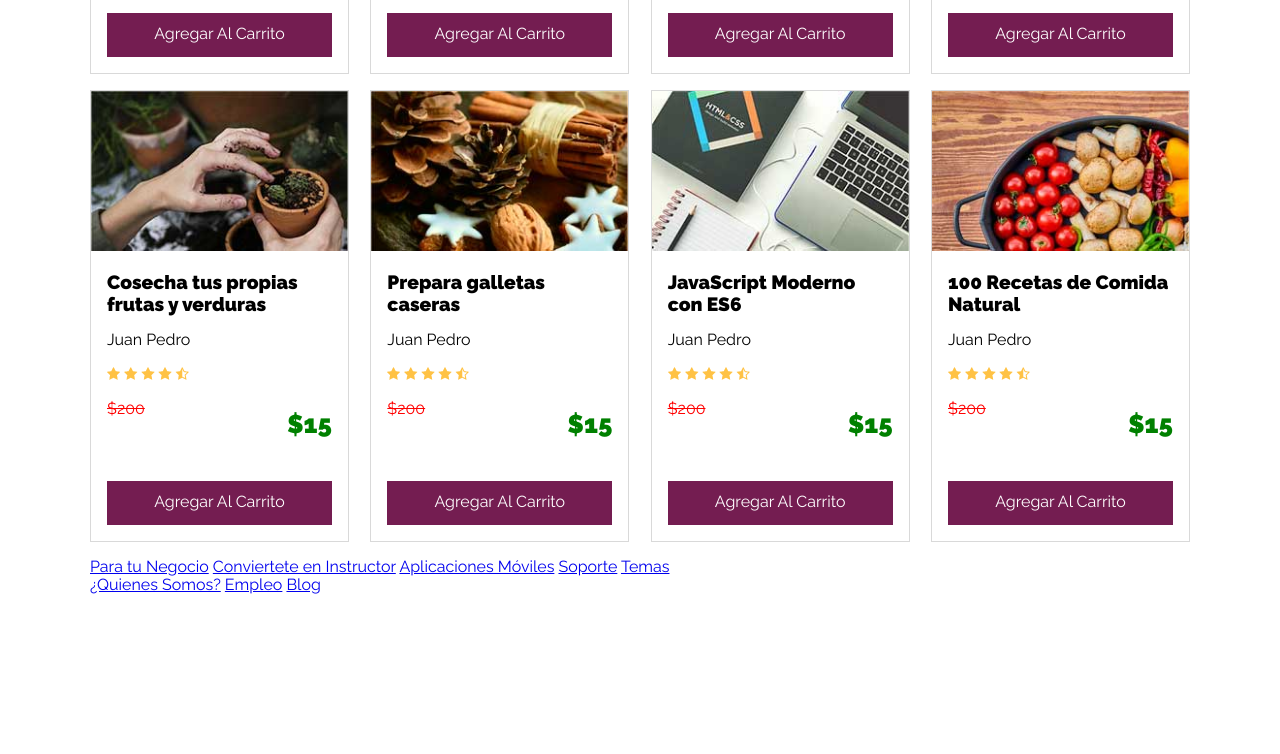
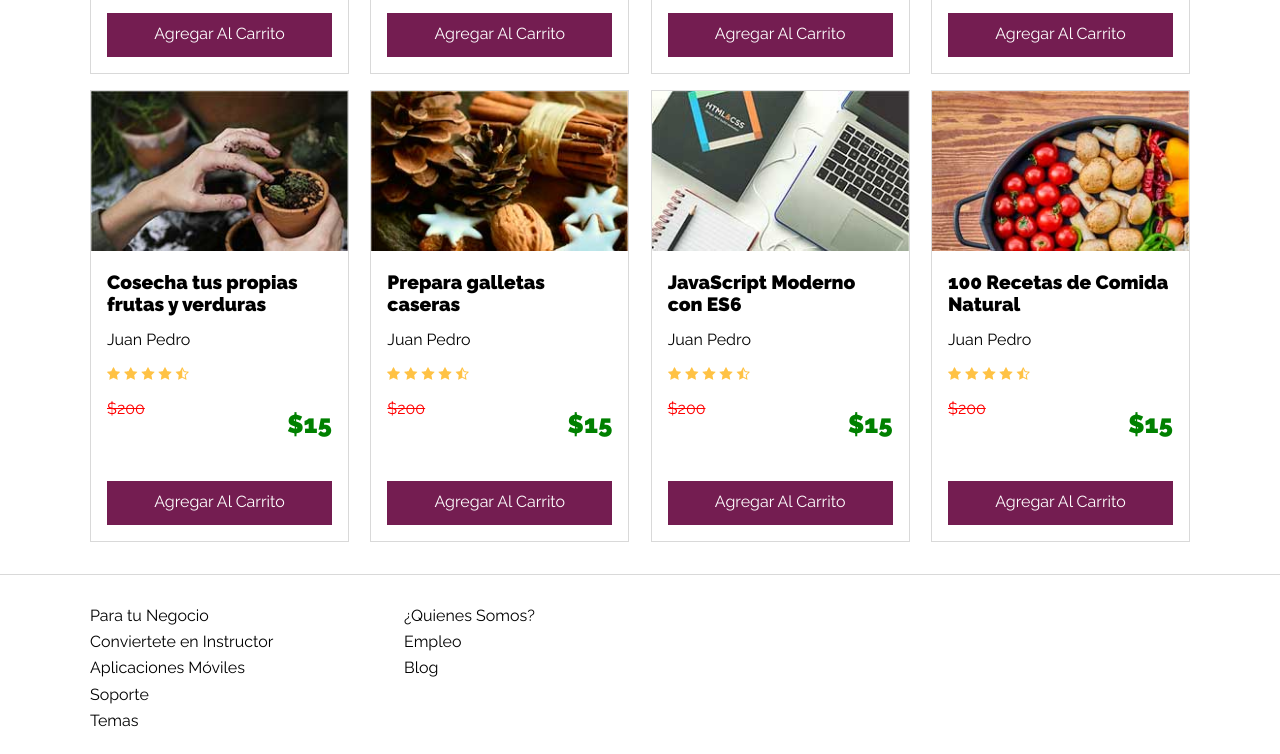
Before and after one commit to ojedam13/Universidad, a website: page index.html in a window 1280 px wide. Shown: the part 1519-2273 px from the top of the page. Before the commit the page ends 2113 px from the top, so only its background shows below. Drawn offline with nearby package versions, Linux system fonts and the light colour scheme.

Commit message:
fin del footer

```diff
--- a/scss/_variables.scss
+++ b/scss/_variables.scss
@@ -9,6 +9,7 @@ $secundario : #741d51;
 $terciario: #e44e52;
 $gris : #f2f2f2;
 $blanco : #fff;
+$negro : #000000;
 
 // Variables apra los tamaños de media queries
 
--- a/scss/app.scss
+++ b/scss/app.scss
@@ -203,3 +203,38 @@ body{
          @include boton($secundario);
      }
   }
+
+
+  .footer{
+      border-top: 1px solid darken($gris, 10);
+      margin-top: 1rem;
+      padding-top: 2rem;
+
+      .contenedor-footer{
+          display: flex;
+          flex-direction: column;
+
+          @include telefono(){
+              flex-direction: row;
+          }
+      }
+  }
+
+  .menu{
+     display: flex;
+     flex-direction: column;
+     margin-bottom: 1rem;
+     flex: 1;
+
+     @include desktop() {
+         flex: 0 1 calc(30% - 1rem);
+     }
+
+     a {
+         color: $negro;
+         text-decoration: none;
+         margin-bottom: .5rem;
+     }
+
+
+  }
```
Also changed, not shown: css/app.css, scss/_mixins.scss (line endings or trailing spaces).
